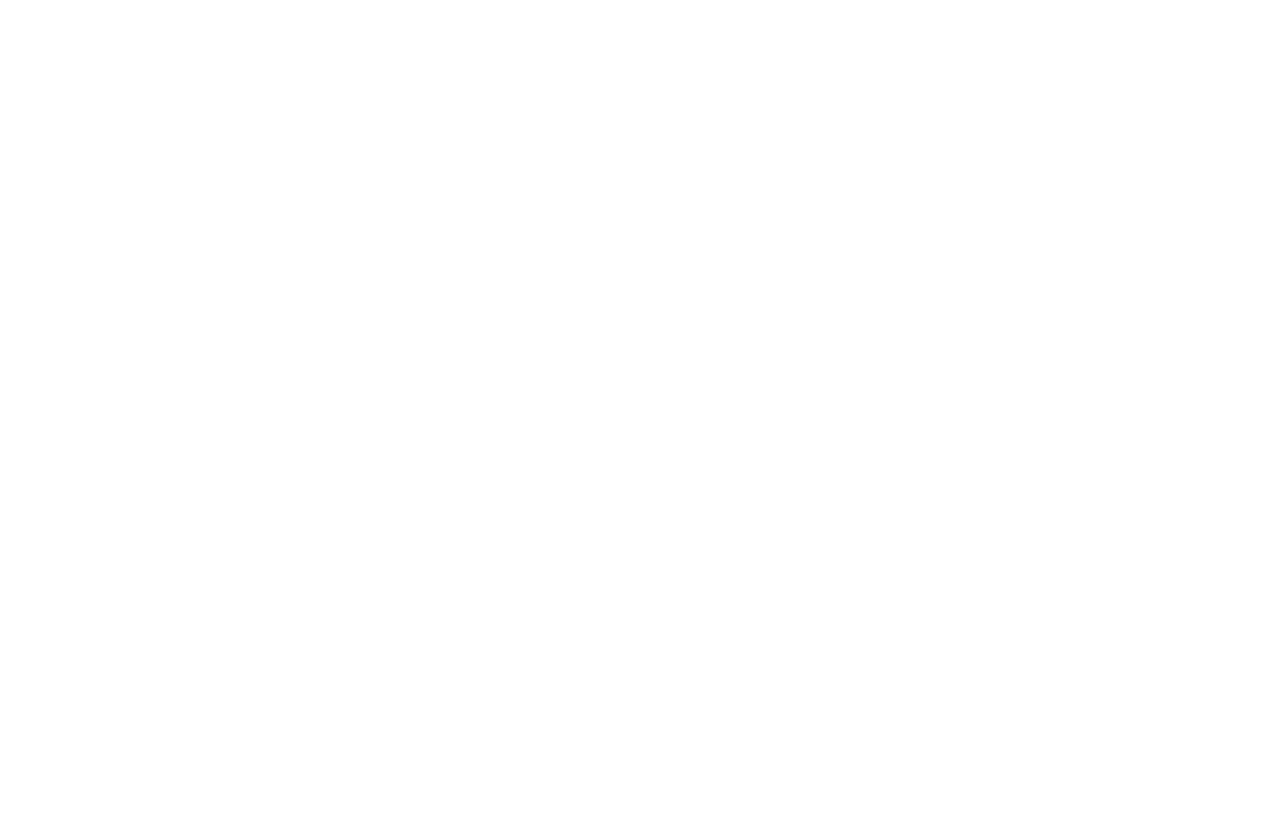
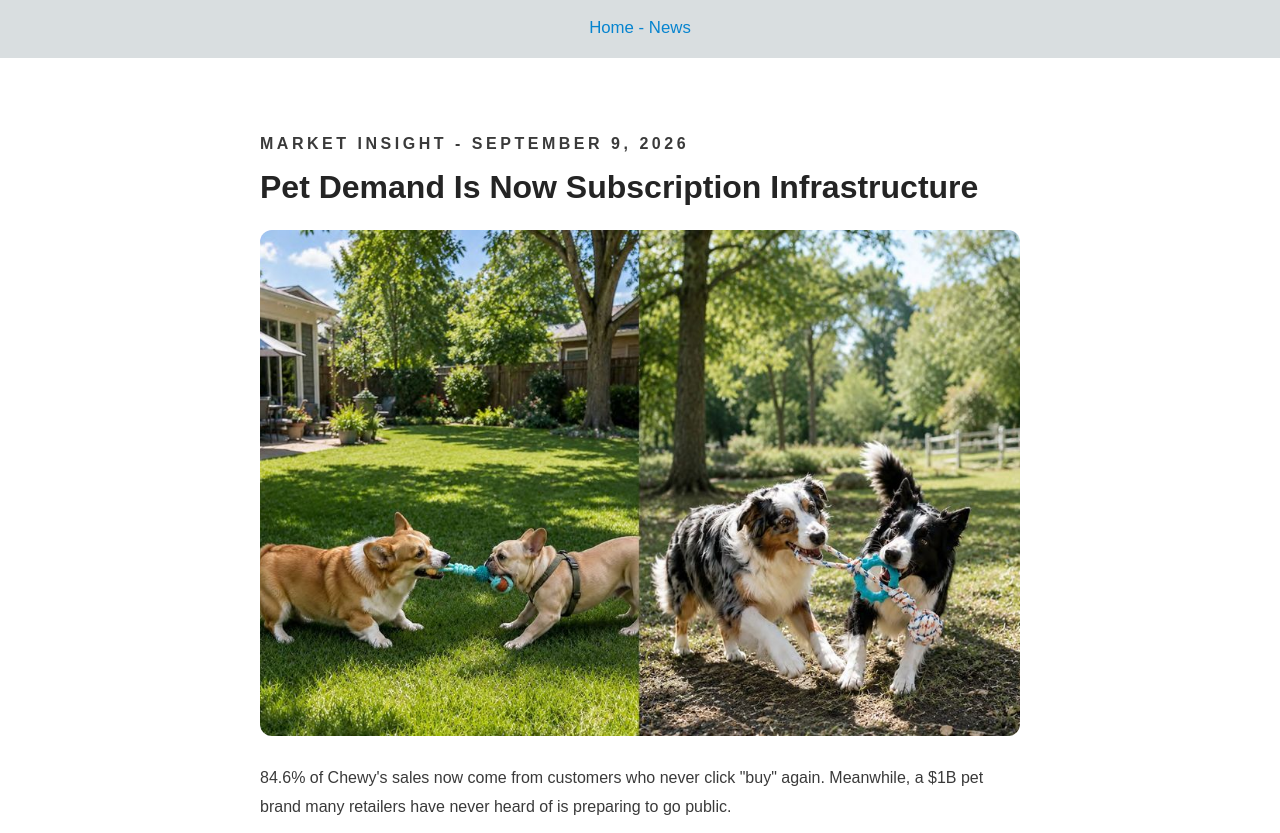
Before and after one commit to KJADEHOME/masadvp-website, a Next.js app: page /news/pet-subscription-economy in a window 1280 px wide. Before the commit this address had no page. Shown: the part 464-1297 px from the top of the page. Before the commit the page ends 800 px from the top, so only its background shows below. Built offline with nearby package versions, Linux system fonts and the light colour scheme.

Commit message:
News: add featured market insight article on pet subscription economy (Chewy Autoship, Golden Pet Brands IPO)

```diff
--- a/app/globals.css
+++ b/app/globals.css
@@ -517,6 +517,67 @@
   padding: 24px;
 }
 
+.news-card-featured {
+  grid-column: 1 / -1;
+}
+
+.news-card-link {
+  display: block;
+  color: inherit;
+  text-decoration: none;
+}
+
+.news-card-image {
+  aspect-ratio: 21 / 8;
+  background: #f7f7f8 var(--image);
+  background-position: center;
+  background-repeat: no-repeat;
+  background-size: cover;
+}
+
+.news-card-more {
+  display: inline-block;
+  margin-top: 6px;
+  font-weight: 600;
+  color: #0f4c81;
+}
+
+.article-layout {
+  max-width: 760px;
+}
+
+.article-body h1 {
+  font-size: 2rem;
+  margin: 10px 0 24px;
+  color: #242424;
+}
+
+.article-body h2 {
+  font-size: 1.3rem;
+  margin: 32px 0 12px;
+  color: #242424;
+}
+
+.article-body p {
+  line-height: 1.8;
+  color: #3a3a3a;
+}
+
+.article-body a {
+  color: #0f4c81;
+  font-weight: 600;
+}
+
+.article-image {
+  aspect-ratio: 3 / 2;
+  margin: 8px 0 28px;
+  border-radius: 12px;
+  background: #f7f7f8 url("/assets/news-pet-subscription.jpg");
+  background-position: center;
+  background-repeat: no-repeat;
+  background-size: cover;
+}
+
 .news-card h3 {
   margin: 0 0 14px;
   font-size: 1.2rem;
--- /dev/null
+++ b/app/news/pet-subscription-economy/page.jsx
@@ -0,0 +1,111 @@
+import { Page, PageHero } from "../../components";
+import { pageHeroNewsImage, siteUrl } from "../../site-data";
+
+export const metadata = {
+  title: "Pet Demand Is Now Subscription Infrastructure | MASA Insights",
+  description:
+    "Chewy's 84.6% Autoship revenue share and Golden Pet Brands' $1B+ IPO plan show how subscription-driven pet brands are changing what suppliers must deliver. Sourcing insights for pet brands and retail buyers.",
+  alternates: {
+    canonical: `${siteUrl}/news/pet-subscription-economy`
+  }
+};
+
+export default function PetSubscriptionArticlePage() {
+  return (
+    <Page active="News">
+      <main>
+        <PageHero
+          title="News"
+          breadcrumb="Home - News"
+          image={pageHeroNewsImage}
+        />
+        <section className="section">
+          <div className="content-width article-layout">
+            <article className="article-body">
+              <p className="eyebrow">Market Insight - September 9, 2026</p>
+              <h1>Pet Demand Is Now Subscription Infrastructure</h1>
+              <div
+                className="article-image"
+                role="img"
+                aria-label="Dogs playing with rope pet toys in a garden"
+              />
+              <p>
+                84.6% of Chewy&apos;s sales now come from customers who never
+                click &quot;buy&quot; again. Meanwhile, a $1B pet brand many
+                retailers have never heard of is preparing to go public.
+              </p>
+              <p>
+                Two signals dropped on September 9, the same day. Chewy
+                reported Q2 net sales of $3.33 billion, up 7.3% year over year,
+                with 21.7 million active customers. The number that matters:
+                84.6% of those sales came from Autoship subscriptions —
+                recurring, locked-in, predictable revenue.
+              </p>
+              <p>
+                The same day, Reuters reported that Golden Pet Brands — the
+                employee-owned company behind Dr. Marty Pets and Badlands
+                Ranch — has hired Morgan Stanley and Barclays for a New York
+                IPO at a valuation above $1 billion. They brought in a former
+                Mars and P&amp;G executive as CEO in April to get ready.
+              </p>
+              <p>Put the two together, and here is what we see from the sourcing side.</p>
+
+              <h2>Pet demand is not discretionary anymore</h2>
+              <p>
+                It is subscription infrastructure. When 85% of the category
+                leader&apos;s revenue is on autopilot, demand forecasting gets
+                radically more predictable. That is good news for everyone in
+                the supply chain — factories can plan capacity, buyers can
+                commit to longer production windows, and inventory risk drops
+                across the board.
+              </p>
+
+              <h2>The next wave of pet brands will buy differently</h2>
+              <p>
+                DTC brands like Dr. Marty Pets grew up on Instagram
+                storytelling, not shelf placement. They buy differently:
+                smaller opening orders, faster iteration, obsessive attention
+                to packaging and unboxing — and they expect their supplier to
+                move at content-calendar speed.
+              </p>
+              <p>
+                For a sourcing partner, that means flexible MOQs, quick
+                sampling cycles, and the ability to coordinate retail-ready and
+                e-commerce-ready packaging from the same product platform.
+              </p>
+
+              <h2>Capital is pricing this shift</h2>
+              <p>
+                A freeze-dried pet food platform with no legacy retail network
+                is worth $1B+ to public market investors. The buyers of the
+                next decade are being built right now — and they need suppliers
+                who can do small-batch, fast-turn, brand-sensitive production.
+              </p>
+              <p>
+                Suppliers who only know how to serve big-box retail purchase
+                orders will find the next generation of pet brands hard to work
+                with. The ones who learned small-batch flexibility will find
+                them to be the best customers they have ever had.
+              </p>
+
+              <h2>What this means for buyers</h2>
+              <p>
+                MASA Development International has been sourcing pet products
+                since 2008 — cat trees, pet beds, pet apparel, pet bags,
+                accessories and toys — alongside home decor, ceramics and
+                glass. We work with both models: volume programs for retail
+                chains, and small-batch OEM development for emerging DTC brands.
+              </p>
+              <p>
+                Planning a pet product line?{" "}
+                <a href="/contact">Talk to our sourcing team</a> about
+                small-batch OEM production, compliance testing and
+                retail-ready packaging.
+              </p>
+            </article>
+          </div>
+        </section>
+      </main>
+    </Page>
+  );
+}
--- a/app/site-data.js
+++ b/app/site-data.js
@@ -249,6 +249,15 @@
 
 export const newsItems = [
   {
+    title: "Pet Demand Is Now Subscription Infrastructure",
+    date: "2026-09-09",
+    excerpt:
+      "Chewy's 84.6% Autoship share and Golden Pet Brands' $1B+ IPO plan point to the same shift: the next generation of pet brands buys differently. What it means for suppliers.",
+    featured: true,
+    image: "/assets/news-pet-subscription.jpg",
+    href: "/news/pet-subscription-economy"
+  },
+  {
     title: "Product Sourcing Support for Global Lifestyle Programs",
     date: "2026-08-03",
     excerpt:
--- a/app/sitemap.js
+++ b/app/sitemap.js
@@ -7,6 +7,7 @@
     "/about",
     "/products",
     "/news",
+    "/news/pet-subscription-economy",
     "/contact",
     "/privacy-policy"
   ];
```
Also changed, not shown: app/news/page.jsx (+21 -2 lines), public/assets/news-pet-subscription.jpg (added).
